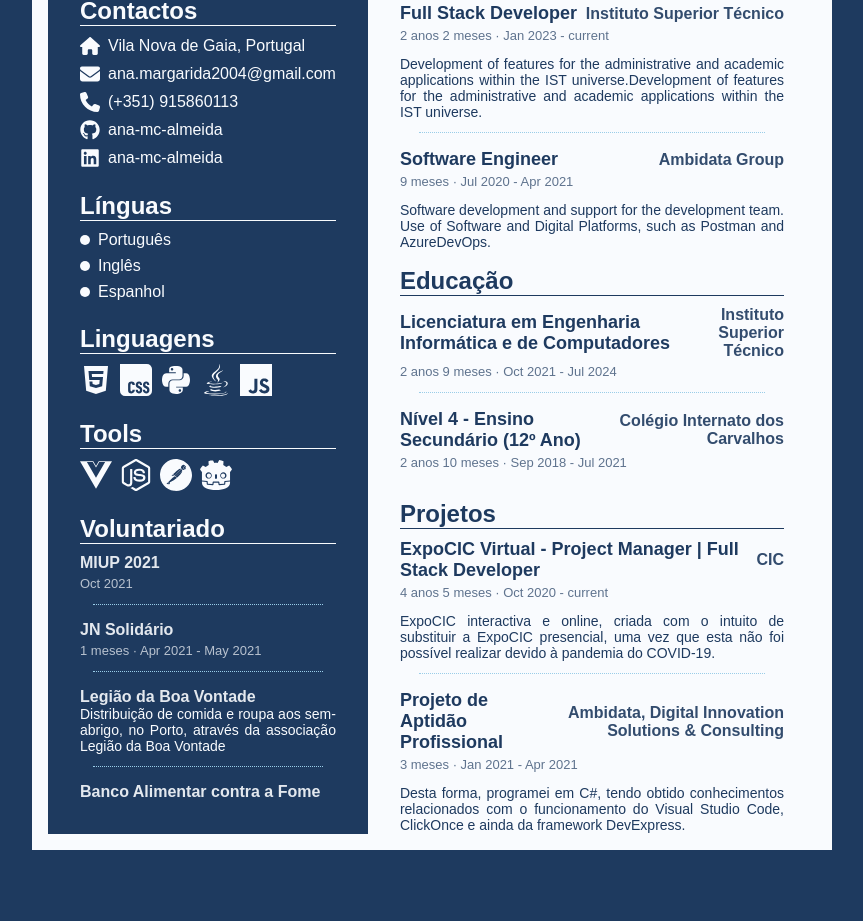
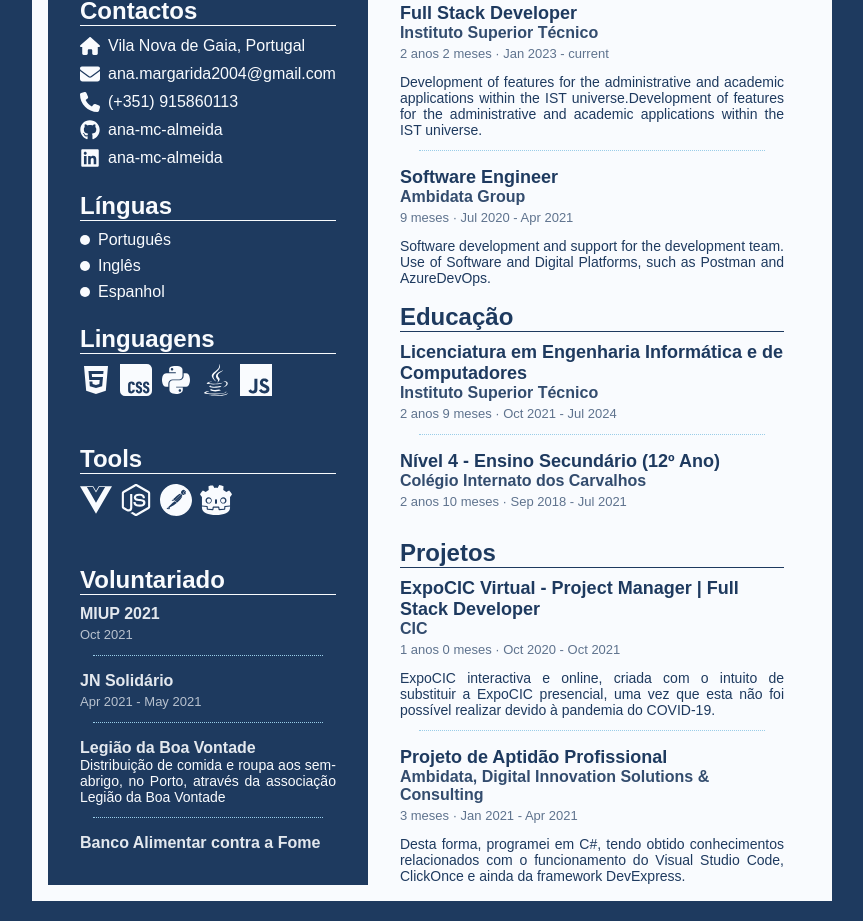
Before and after one commit to ana-mc-almeida/cv, a Vue app: page / in a window 1280 px wide. Shown: the part 317-1238 px from the top of the page, without its empty margins (208-1071 px from the left). Before the commit the page ends 1187 px from the top, so only its background shows below. Built offline with nearby package versions, Linux system fonts and the light colour scheme.

Commit message:
Allow not showing total time and titles not being in line

```diff
--- a/src/components/ContentArea.vue
+++ b/src/components/ContentArea.vue
@@ -43,6 +43,7 @@
         mainTitle="ExpoCIC Virtual - Project Manager | Full Stack Developer"
         subTitle="CIC"
         startDate="31-10-2020"
+        endDate="01-10-2021"
         description="ExpoCIC interactiva e online, criada com o intuito de substituir a ExpoCIC presencial, uma vez que esta não foi possível realizar
 devido à pandemia do COVID-19."
       />
--- a/src/components/DatesRange.vue
+++ b/src/components/DatesRange.vue
@@ -1,6 +1,5 @@
 <template>
-  <p class="dates" v-if="totalMonths === 0">{{ startDateString }}</p>
-  <p class="dates" v-else>{{ totalTime }} · {{ startDateString }} - {{ endDateString }}</p>
+  <p class="dates">{{ finalString }}</p>
 </template>
 
 <script>
@@ -13,6 +12,10 @@
     endDate: {
       type: String,
       default: null,
+    },
+    showTotalTime: {
+      type: Boolean,
+      default: true,
     },
   },
   computed: {
@@ -33,7 +36,7 @@
       if (this.totalMonths >= 12) {
         const years = Math.floor(this.totalMonths / 12)
         const months = this.totalMonths % 12
-        return `${years} anos ${months} meses`
+        return `${years} anos ${months} meses` // FIXME: 0 meses is wrong
       } else {
         return `${this.totalMonths} meses`
       }
@@ -44,6 +47,11 @@
     endDateString() {
       if (!this.endDate) return 'current'
       return this.formatDate(this.endDate)
+    },
+    finalString() {
+      if (this.totalMonths === 0) return this.startDateString
+      if (!this.showTotalTime) return this.startDateString + ' - ' + this.endDateString
+      return this.totalTime + ' · ' + this.startDateString + ' - ' + this.endDateString
     },
   },
   methods: {
--- a/src/components/SectionEntry.vue
+++ b/src/components/SectionEntry.vue
@@ -1,10 +1,15 @@
 <template>
   <div class="entry-item">
-    <div class="titles" v-if="mainTitle || subTitle">
+    <div class="titles" :class="titlesInLine ? 'titles-in-line' : ''" v-if="mainTitle || subTitle">
       <h3 v-if="mainTitle" class="main-title">{{ mainTitle }}</h3>
       <h4 v-if="subTitle" class="sub-title">{{ subTitle }}</h4>
     </div>
-    <DatesRange v-if="startDate" :startDate="startDate" :endDate="endDate" />
+    <DatesRange
+      v-if="startDate"
+      :startDate="startDate"
+      :endDate="endDate"
+      :showTotalTime="showTotalTime"
+    />
     <!-- <p class="location">{{ location }}</p> -->
     <p v-if="description" class="description">{{ description }}</p>
 
@@ -27,6 +32,10 @@
       type: String,
       default: null,
     },
+    titlesInLine: {
+      type: Boolean,
+      default: true,
+    },
     startDate: {
       type: String,
       default: null,
@@ -34,6 +43,10 @@
     endDate: {
       type: String,
       default: null,
+    },
+    showTotalTime: {
+      type: Boolean,
+      default: true,
     },
     // location: {
     //   type: String,
@@ -70,6 +83,16 @@
   gap: 5px;
 }
 
+.titles-in-line {
+  flex-direction: column;
+  align-items: start;
+  gap: 0;
+
+  .sub-title {
+    text-align: left;
+  }
+}
+
 .main-title {
   font-size: 18px;
   font-weight: bold;
--- a/src/components/SidePanel.vue
+++ b/src/components/SidePanel.vue
@@ -53,7 +53,12 @@
     </SectionContainer>
     <SectionContainer title="Voluntariado">
       <SectionEntry subTitle="MIUP 2021" startDate="16-10-2021" endDate="16-10-2021" />
-      <SectionEntry subTitle="JN Solidário" startDate="14-04-2021" endDate="05-05-2021" />
+      <SectionEntry
+        subTitle="JN Solidário"
+        startDate="14-04-2021"
+        endDate="05-05-2021"
+        :showTotalTime="false"
+      />
       <SectionEntry
         subTitle="Legião da Boa Vontade"
         description="Distribuição de comida e roupa aos sem-abrigo, no Porto, através da associação Legião da Boa Vontade"
```
